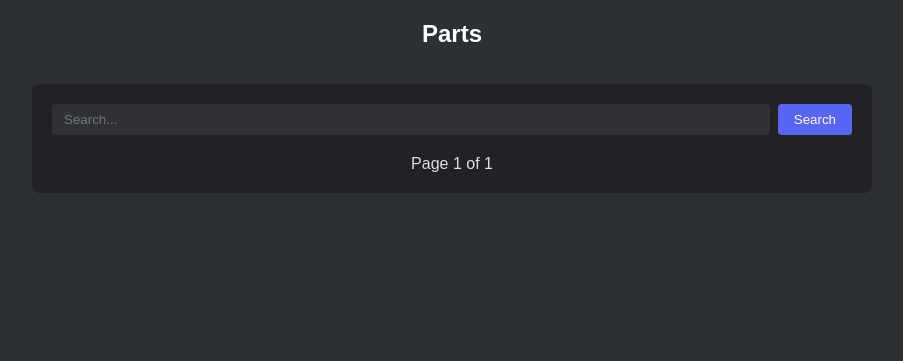
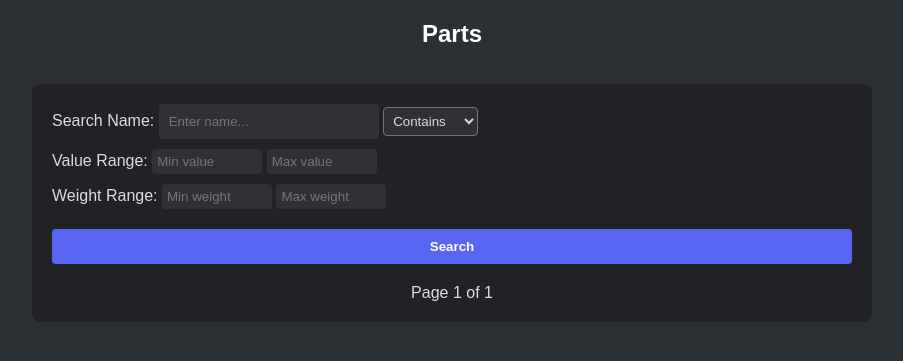
Before and after one commit to deaddrunkspirit/project-flower, a Django app: page / in a window 1280 px wide. Shown: the top 361 px of the page, without its empty margins (188-1091 px from the left). Run offline with Django 4.2, Linux system fonts and the light colour scheme; data that the repository does not hold is empty.

Commit message:
project finished

```diff
--- a/flower/templates/components/search_field.html
+++ b/flower/templates/components/search_field.html
@@ -1,35 +1,112 @@
-<style>
-    .search-form {
-        display: flex;
-        align-items: center;
-        gap: 8px;
-        margin-bottom: 20px;
-    }
-    .search-form input[type="text"] {
+<form method="get" action="" style="display: flex; flex-direction: column; gap: 10px; margin-bottom: 20px;">
+    <!-- Search by name with type option -->
+    <div>
+        <label for="q" style="color: #dcddde;">Search Name:</label>
+        <input
+            type="text"
+            name="q"
+            id="q"
+            placeholder="Enter name..."
+            value="{{ query }}"
+            style="
+                padding: 10px;
                 background-color: #2f3136;
                 color: #dcddde;
                 border: none;
-        padding: 8px 12px;
                 border-radius: 4px;
-        width: 100%;
-    }
-    .search-form input[type="text"]::placeholder {
-        color: #72767d;
-    }
-    .search-form button {
+                width: 200px;
+            "
+        >
+        <select name="search_type" style="padding: 5px; background-color: #2f3136; color: #dcddde; border-radius: 4px;">
+            <option value="contains" {% if search_type == 'contains' %}selected{% endif %}>Contains</option>
+            <option value="starts_with" {% if search_type == 'starts_with' %}selected{% endif %}>Starts with</option>
+        </select>
+    </div>
+
+    <!-- Value range filter -->
+    <div>
+        <label for="min_value" style="color: #dcddde;">Value Range:</label>
+        <input
+            type="number"
+            name="min_value"
+            id="min_value"
+            placeholder="Min value"
+            value="{{ min_value }}"
+            style="
+                padding: 5px;
+                background-color: #2f3136;
+                color: #dcddde;
+                border: none;
+                border-radius: 4px;
+                width: 100px;
+            "
+        >
+        <input
+            type="number"
+            name="max_value"
+            id="max_value"
+            placeholder="Max value"
+            value="{{ max_value }}"
+            style="
+                padding: 5px;
+                background-color: #2f3136;
+                color: #dcddde;
+                border: none;
+                border-radius: 4px;
+                width: 100px;
+            "
+        >
+    </div>
+
+    <!-- Weight range filter -->
+    <div>
+        <label for="min_weight" style="color: #dcddde;">Weight Range:</label>
+        <input
+            type="number"
+            name="min_weight"
+            id="min_weight"
+            placeholder="Min weight"
+            value="{{ min_weight }}"
+            style="
+                padding: 5px;
+                background-color: #2f3136;
+                color: #dcddde;
+                border: none;
+                border-radius: 4px;
+                width: 100px;
+            "
+        >
+        <input
+            type="number"
+            name="max_weight"
+            id="max_weight"
+            placeholder="Max weight"
+            value="{{ max_weight }}"
+            style="
+                padding: 5px;
+                background-color: #2f3136;
+                color: #dcddde;
+                border: none;
+                border-radius: 4px;
+                width: 100px;
+            "
+        >
+    </div>
+
+    <!-- Submit Button -->
+    <button
+        type="submit"
+        style="
+            padding: 10px 20px;
             background-color: #5865f2;
-        color: #fff;
+            color: #ffffff;
             border: none;
-        padding: 8px 16px;
             border-radius: 4px;
             cursor: pointer;
-    }
-    .search-form button:hover {
-        background-color: #4752c4;
-    }
-</style>
-
-<form method="get" action="" class="search-form">
-    <input type="text" name="q" placeholder="Search..." value="{{ query }}">
-    <button type="submit">Search</button>
+            font-weight: bold;
+            margin-top: 10px;
+        "
+    >
+        Search
+    </button>
 </form>
--- a/flower/views.py
+++ b/flower/views.py
@@ -7,50 +7,43 @@ import datetime
 
 def list_page_view(request):
     query = request.GET.get('q', '')
-    items = Part.objects.filter(name__icontains=query) if query else Part.objects.all()
+    search_type = request.GET.get('search_type', 'contains')
+    min_value = request.GET.get('min_value')
+    max_value = request.GET.get('max_value')
+    min_weight = request.GET.get('min_weight')
+    max_weight = request.GET.get('max_weight')
 
-    paginator = Paginator(items, 10)
+    parts = Part.objects.all()
+
+    if query:
+        if search_type == 'contains':
+            parts = parts.filter(name__icontains=query)
+        elif search_type == 'starts_with':
+            parts = parts.filter(name__istartswith=query)
+
+    if min_value:
+        parts = parts.filter(value__gte=float(min_value))
+    if max_value:
+        parts = parts.filter(value__lte=float(max_value))
+
+    if min_weight:
+        parts = parts.filter(weight__gte=float(min_weight))
+    if max_weight:
+        parts = parts.filter(weight__lte=float(max_weight))
+
+    paginator = Paginator(parts, 10)
     page_number = request.GET.get('page', 1)
-    paginated_items = paginator.get_page(page_number)
+    paginated_parts = paginator.get_page(page_number)
 
     context = {
         'page_title': "Parts",
-        'items': paginated_items,
-        'query': query
+        'items': paginated_parts,
+        'query': query,
+        'search_type': search_type,
+        'min_value': min_value,
+        'max_value': max_value,
+        'min_weight': min_weight,
+        'max_weight': max_weight,
     }
 
     return render(request, 'page.html', context)
-
-def home(request):
-    parts = Part.objects.all()
-    parts_str = ''
-    for part in parts:
-        parts_str += get_full_part_layout(part)
-
-    layout = f'''
-        <main>
-            <h1 style="padding:30px;">Parts</h1>
-            <input />
-            <ul style="list-style-type:none;">
-                <li style="display:flex; flex-direction:row; justify-content:space-evenly;">
-                    <p style="font-weight: bold;">Name</p>
-                    <p style="font-weight: bold;">Value</p>
-                    <p style="font-weight: bold;">Weight</p>
-                    <p style="font-weight: bold;">Created At</p>
-                </li>
-                {parts_str}
-            </ul>
-        </main>
-    '''
-
-    return HttpResponse(layout)
-
-def get_full_part_layout(part):
-    return f'''
-        <li style="display:flex; flex-direction:row; justify-content:space-evenly;padding:30px;">
-            <div style="display:block; width:80px;">{part.name}</div>
-            <div style="display:block; width:80px;">{part.value}</div>
-            <div style="display:block; width:80px;">{part.weight}</div>
-            <div style="display:block; width:80px;">{part.created_at}</div>
-        </li>
-    '''
```
Lines whose indentation alone changed are shown as unchanged.
